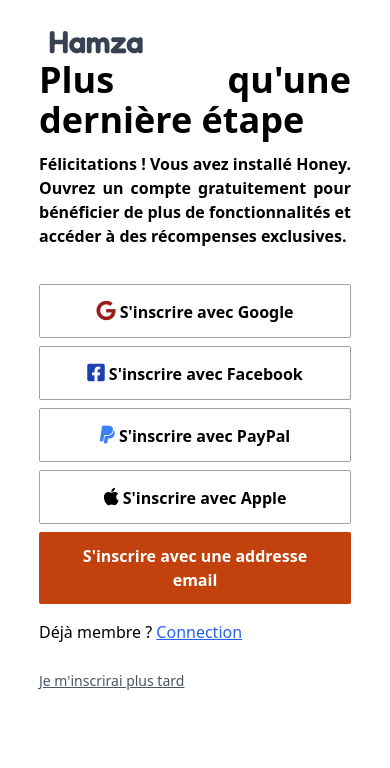
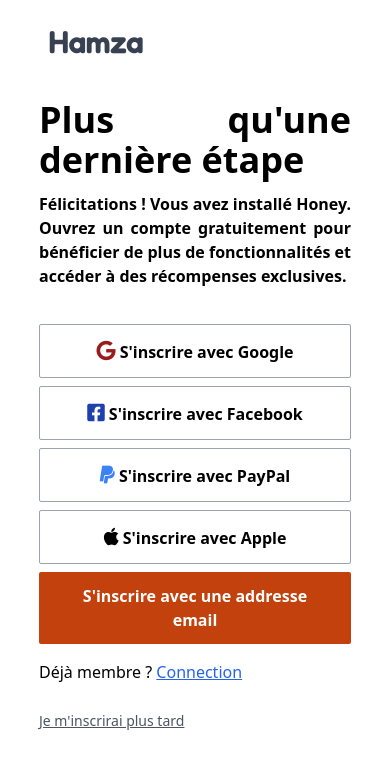
Before and after one commit to HamzaErrifai/clone-honey-welcome-page, a website: page src/index.html in a window 390 px wide. Drawn offline with Linux system fonts and the light colour scheme.

Commit message:
added responsiveness to the design

```diff
--- a/src/index.html
+++ b/src/index.html
@@ -30,7 +30,7 @@
         >Hamza</a
       >
     </nav>
-    <div class="sm:grid grid-cols-2 h-screen block sm:pt-10">
+    <div class="sm:grid grid-cols-2 h-screen block sm:pt-0 pt-10 ">
       <div class="bg-white h-screen-full flex items-center justify-center">
         <div class="h-4/6 sm:w-4/6 w-4/5 sm:px-6 px-0 text-justify">
           <h2 class="text-4xl font-semibold sm:text-center text-justify">
```
Also changed, not shown: dist/output.css.
